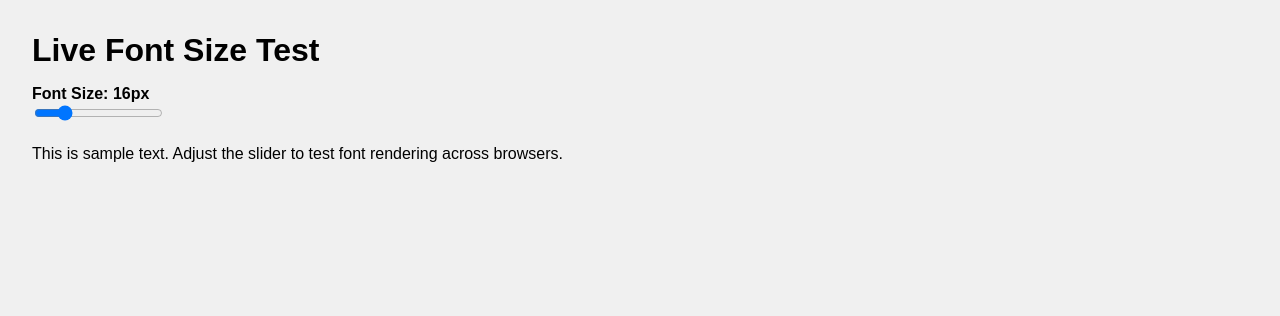
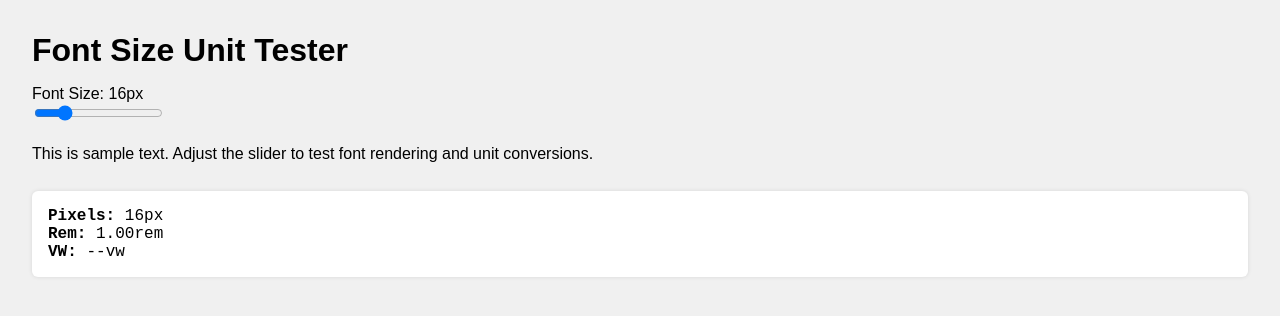
Before and after one commit to alderholt/alderholtarchives, a plain HTML site: page font-test.html in a window 1280 px wide. Drawn offline with Linux system fonts and the light colour scheme.

Commit message:
More units

```diff
--- a/font-test.html
+++ b/font-test.html
@@ -1,11 +1,13 @@
-
 <!DOCTYPE html>
 <html lang="en">
 <head>
-  <meta charset="UTF-8">
-  <meta name="viewport" content="width=device-width, initial-scale=1">
-  <title>Font Size Tester</title>
+  <meta charset="UTF-8" />
+  <meta name="viewport" content="width=device-width, initial-scale=1" />
+  <title>Font Unit Tester</title>
   <style>
+    :root {
+      font-size: 16px; /* 1rem = 16px baseline */
+    }
     body {
       font-family: sans-serif;
       margin: 2em;
@@ -16,34 +18,42 @@
       margin-bottom: 1rem;
     }
     p {
-      font-size: 1rem;
       line-height: 1.6;
       margin-bottom: 1.5em;
     }
     #sampleText {
       transition: font-size 0.2s ease;
     }
-    label {
-      font-weight: bold;
+    .metrics {
+      margin-top: 1em;
+      font-family: monospace;
+      background: #fff;
+      padding: 1em;
+      border-radius: 6px;
+      box-shadow: 0 0 4px rgba(0,0,0,0.1);
     }
   </style>
 </head>
 <body>
-  <h1>Live Font Size Test</h1>
+  <h1>Font Size Unit Tester</h1>
   <label for="fontSlider">Font Size: <span id="fontValue">16</span>px</label><br>
-  <input type="range" id="fontSlider" min="10" max="40" value="16">
-  <p id="sampleText">This is sample text. Adjust the slider to test font rendering across browsers.</p>
+  <input type="range" id="fontSlider" min="10" max="40" value="16" />
+
+  <p id="sampleText">This is sample text. Adjust the slider to test font rendering and unit conversions.</p>
+
+  <div class="metrics">
+    <div><strong>Pixels:</strong> <span id="pxVal">16</span>px</div>
+    <div><strong>Rem:</strong> <span id="remVal">1.00</span>rem</div>
+    <div><strong>VW:</strong> <span id="vwVal">--</span>vw</div>
+  </div>
 
   <script>
     const slider = document.getElementById('fontSlider');
     const sampleText = document.getElementById('sampleText');
     const fontValue = document.getElementById('fontValue');
+    const pxVal = document.getElementById('pxVal');
+    const remVal = document.getElementById('remVal');
+    const vwVal = document.getElementById('vwVal');
 
-    slider.addEventListener('input', () => {
-      const size = slider.value;
-      sampleText.style.fontSize = size + 'px';
-      fontValue.textContent = size;
-    });
-  </script>
-</body>
-</html>
+    function updateMetrics(sizePx) {
+      const
```
